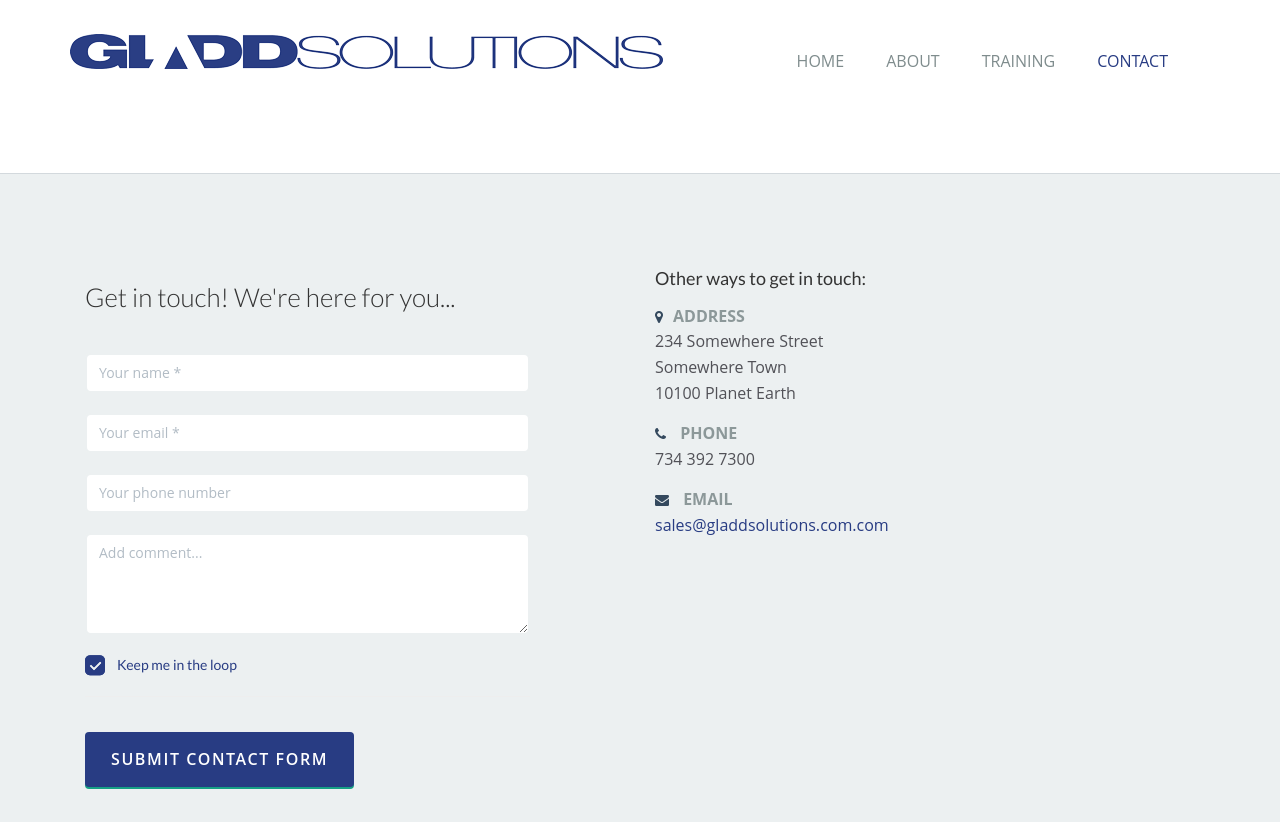
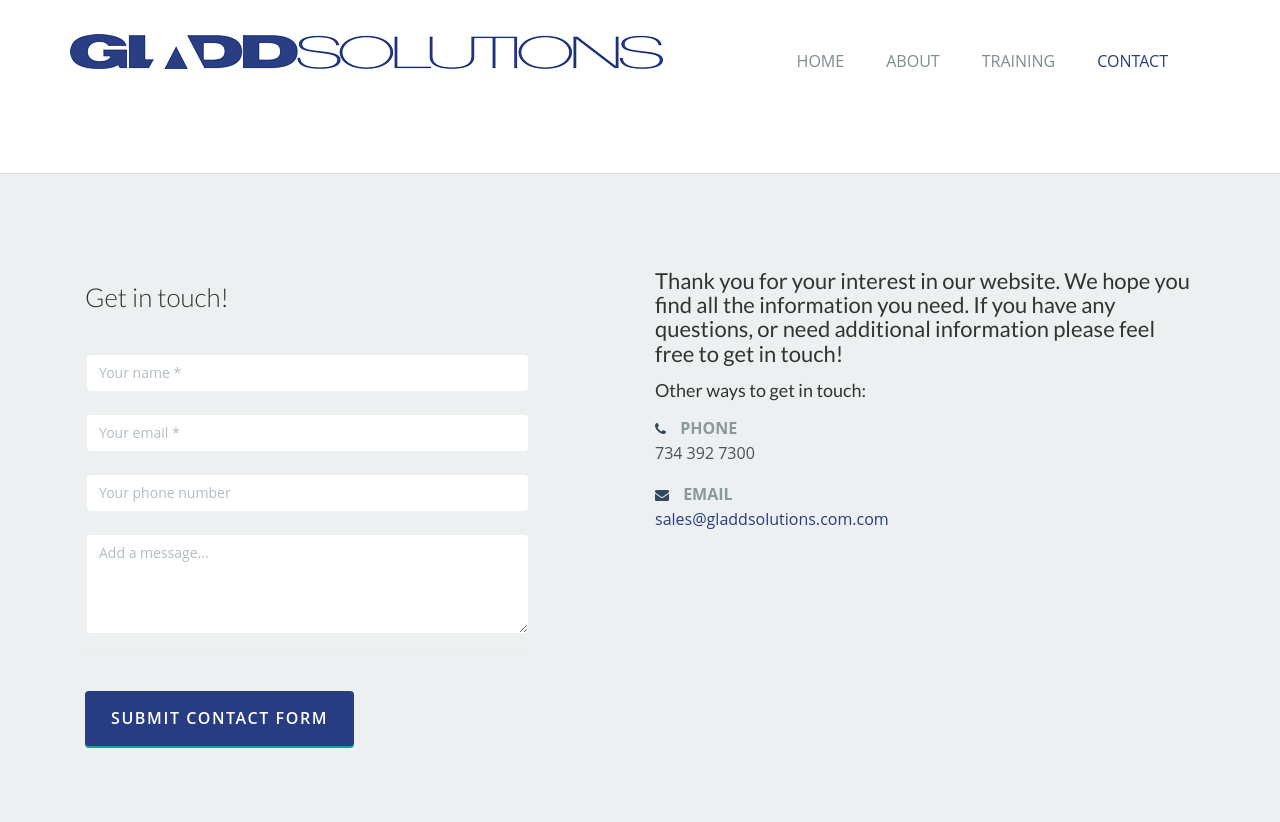
Before and after one commit to gerdums/gerdums.github.io, a Jekyll site: the page gladd-solutions/contact.html, which Jekyll copies as it is, in a window 1280 px wide. Shown: the top 822 px of the page. Built offline with Jekyll 4.4.1, drawn with Linux system fonts in a browser that asks for light colours; grey boxes are pictures that could not be loaded.

Commit message:
Finished gladd-solutions

```diff
--- a/gladd-solutions/contact.html
+++ b/gladd-solutions/contact.html
@@ -69,30 +69,28 @@
 
     				<div class="col-md-5">
 
-    					<h3 class="margin-bottom-40 editContent">Get in touch! We're here for you...</h3>
+    					<h3 class="margin-bottom-40 editContent">Get in touch!</h3>
 
-    					<form role="form">
+    					<form role="form" action="https://formspree.io/c.gladd@gladdsolutions.com" method="POST">
 
     						<div class="form-group">
-    				    		<input type="text" class="form-control input-lg" id="name" name="name" placeholder="Your name *">
+    				    		<input type="text" class="form-control input-lg" id="name" name="Contact's Name" placeholder="Your name *">
     				  		</div>
 
     				  		<div class="form-group">
-    				  			<input type="email" class="form-control input-lg" id="email" name="email" placeholder="Your email *">
+    				  			<input type="email" class="form-control input-lg" id="email" name="_replyto" placeholder="Your email *">
+                                <input type="hidden" name="_next" value="contact.html">
+                                <input type="hidden" name="_subject" value="GladdSolutions.com - New Contact Fomr Submission" />
+                                <input type="text" name="_gotcha" style="display:none" />
     				  		</div>
 
     				  		<div class="form-group">
-    				  			<input type="phone" class="form-control input-lg" id="phone" name="phone" placeholder="Your phone number">
+    				  			<input type="phone" class="form-control input-lg" id="phone" name="Phone Number" placeholder="Your phone number">
     				  		</div>
 
     				  		<div class="form-group">
-    				  			<textarea class="form-control" rows="4" placeholder="Add comment..."></textarea>
+    				  			<textarea class="form-control" rows="4" name="Message" placeholder="Add a message..."></textarea>
     				  		</div>
-
-    				    	<label class="checkbox checked" for="checkbox1">
-    				 			<span class="icons"><span class="first-icon fui-checkbox-unchecked"></span><span class="second-icon fui-checkbox-checked"></span></span><input type="checkbox" checked="" value="" id="checkbox1" data-toggle="checkbox">
-    				    		Keep me in the loop
-    				  		</label>
 
     				  		<hr>
 
@@ -103,19 +101,13 @@
     				</div><!-- /.col-md-5 -->
 
     				<div class="col-md-6 col-md-offset-1">
-
+	    				<h4>Thank you for your interest in our website. We hope you find all the information you need.
+If you have any questions, or need additional information please feel free to get in touch!</h4>
 	    				<div class="editContent">
     					<h5>Other ways to get in touch:</h5>
 	    				</div><!-- /.editContent -->
 
-    					<p>
-    						<b class="chead"><span class="fa fa-map-marker"></span>ADDRESS</b><br>
-    						<span class="editContent">
-    						234 Somewhere Street<br>
-    						Somewhere Town<br>
-    						10100 Planet Earth
-    						</span>
-    					</p>
+
 
     					<p>
     						<b class="chead"><span class="fa fa-phone"></span> PHONE</b><br>
@@ -137,7 +129,7 @@
 
 <section class="content-block-nopad bg-deepocean">
 		<div class="container footer-1-3">
-			<div class="col-md-7 pull-left">
+			<div class="col-sm-7 pull-left">
 				<img src="images/logo-botom.png" class=" img-responsive">
 				<ul class="social social-light">
 					<li><a href="http://www.bbb.org/detroit/business-reviews/marine-surveyors/gladd-solutions-in-plymouth-mi-90009939/"><i><img src="images/bbb.jpg"></i></a></li>
@@ -146,7 +138,7 @@
                     <li><a href="http://www.abyc.org"><i><img height="50px" src="images/abyc.jpg"></i></a></li>
 				</ul><!-- /.social -->
 			</div>
-			<div class="col-md-3 pull-right">
+			<div class="col-sm-3 pull-right">
 				<div class="editContent">
 					<p class="address-bold-line">Contact Us</p>
 				</div>
--- a/gladd-solutions/training.html
+++ b/gladd-solutions/training.html
@@ -73,7 +73,7 @@
 <br>
 <section class="content-block-nopad bg-deepocean">
 		<div class="container footer-1-3">
-			<div class="col-md-7 pull-left">
+			<div class="col-sm-7 pull-left">
 				<img src="images/logo-botom.png" class=" img-responsive">
 				<ul class="social social-light">
 					<li><a href="http://www.bbb.org/detroit/business-reviews/marine-surveyors/gladd-solutions-in-plymouth-mi-90009939/"><i><img src="images/bbb.jpg"></i></a></li>
```
Also changed, not shown: gladd-solutions/about.html (+55 -93 lines), gladd-solutions/index.html (+16 -11 lines), gladd-solutions/css/style.complete.css, gladd-solutions/images/carousel/image-05.png.
